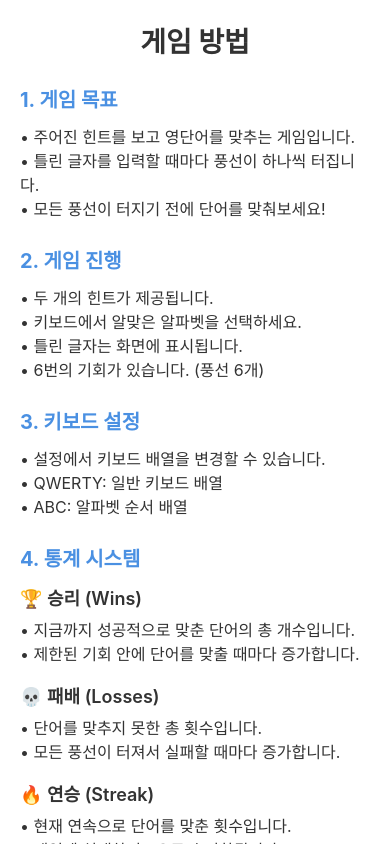
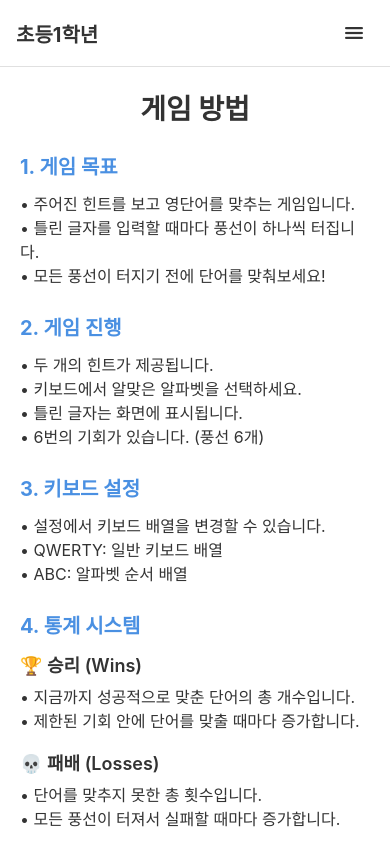
Before and after one commit to hiwony7933/VocaHang, a React Native app: screen /Tutorial in a window 390 px wide. Built offline with nearby package versions, Linux system fonts and the light colour scheme.

Commit message:
fix: 튜토리얼 레이아웃 수정

```diff
--- a/src/screens/TutorialScreen.tsx
+++ b/src/screens/TutorialScreen.tsx
@@ -1,9 +1,23 @@
-import React from "react";
-import { View, Text, StyleSheet, ScrollView } from "react-native";
+import React, { useState } from "react";
+import {
+  View,
+  Text,
+  StyleSheet,
+  ScrollView,
+  TouchableOpacity,
+} from "react-native";
 import { Colors } from "../constants/theme";
+import { Header } from "../components/Header";
+import { GNB } from "../components/GNB";
+import { useNavigation } from "@react-navigation/native";
 
 export const TutorialScreen: React.FC = () => {
+  const [isGNBVisible, setIsGNBVisible] = useState(false);
+  const navigation = useNavigation();
+
   return (
+    <View style={styles.wrapper}>
+      <Header onMenuPress={() => setIsGNBVisible(true)} />
       <ScrollView style={styles.container}>
         <Text style={styles.title}>게임 방법</Text>
 
@@ -20,8 +34,8 @@ export const TutorialScreen: React.FC = () => {
           <Text style={styles.sectionTitle}>2. 게임 진행</Text>
           <Text style={styles.description}>
             • 두 개의 힌트가 제공됩니다.{"\n"}• 키보드에서 알맞은 알파벳을
-          선택하세요.{"\n"}• 틀린 글자는 화면에 표시됩니다.{"\n"}• 6번의 기회가
-          있습니다. (풍선 6개)
+            선택하세요.{"\n"}• 틀린 글자는 화면에 표시됩니다.{"\n"}• 6번의
+            기회가 있습니다. (풍선 6개)
           </Text>
         </View>
 
@@ -38,24 +52,25 @@ export const TutorialScreen: React.FC = () => {
           <View style={styles.statItem}>
             <Text style={styles.statTitle}>🏆 승리 (Wins)</Text>
             <Text style={styles.description}>
-            • 지금까지 성공적으로 맞춘 단어의 총 개수입니다.{"\n"}• 제한된 기회
-            안에 단어를 맞출 때마다 증가합니다.
+              • 지금까지 성공적으로 맞춘 단어의 총 개수입니다.{"\n"}• 제한된
+              기회 안에 단어를 맞출 때마다 증가합니다.
             </Text>
           </View>
 
           <View style={styles.statItem}>
             <Text style={styles.statTitle}>💀 패배 (Losses)</Text>
             <Text style={styles.description}>
-            • 단어를 맞추지 못한 총 횟수입니다.{"\n"}• 모든 풍선이 터져서 실패할
-            때마다 증가합니다.
+              • 단어를 맞추지 못한 총 횟수입니다.{"\n"}• 모든 풍선이 터져서
+              실패할 때마다 증가합니다.
             </Text>
           </View>
 
           <View style={styles.statItem}>
             <Text style={styles.statTitle}>🔥 연승 (Streak)</Text>
             <Text style={styles.description}>
-            • 현재 연속으로 단어를 맞춘 횟수입니다.{"\n"}• 게임에 실패하면 0으로
-            초기화됩니다.{"\n"}• 연승을 이어가면서 실력 향상을 확인해보세요!
+              • 현재 연속으로 단어를 맞춘 횟수입니다.{"\n"}• 게임에 실패하면
+              0으로 초기화됩니다.{"\n"}• 연승을 이어가면서 실력 향상을
+              확인해보세요!
             </Text>
           </View>
 
@@ -63,7 +78,8 @@ export const TutorialScreen: React.FC = () => {
             <Text style={styles.statTitle}>🏅 최고 기록 (Best)</Text>
             <Text style={styles.description}>
               • 가장 길게 이어간 연승 기록입니다.{"\n"}• 현재 연승이 이전 기록을
-            넘으면 자동으로 갱신됩니다.{"\n"}• 자신의 최고 기록에 도전해보세요!
+              넘으면 자동으로 갱신됩니다.{"\n"}• 자신의 최고 기록에
+              도전해보세요!
             </Text>
           </View>
         </View>
@@ -75,14 +91,33 @@ export const TutorialScreen: React.FC = () => {
             매번 새로운 단어가 제공됩니다.
           </Text>
         </View>
+
+        <TouchableOpacity
+          style={styles.backToGameButton}
+          onPress={() => navigation.navigate("VocaMan" as never)}
+        >
+          <Text style={styles.backToGameText}>게임으로 돌아가기</Text>
+        </TouchableOpacity>
       </ScrollView>
+      <GNB
+        visible={isGNBVisible}
+        onClose={() => setIsGNBVisible(false)}
+        onNavigate={(screen) => {
+          navigation.navigate(screen as never);
+          setIsGNBVisible(false);
+        }}
+      />
+    </View>
   );
 };
 
 const styles = StyleSheet.create({
+  wrapper: {
+    flex: 1,
+    backgroundColor: Colors.background,
+  },
   container: {
     flex: 1,
-    backgroundColor: Colors.background,
     padding: 20,
   },
   title: {
@@ -115,4 +150,17 @@ const styles = StyleSheet.create({
     color: Colors.text,
     marginBottom: 8,
   },
+  backToGameButton: {
+    backgroundColor: Colors.primary,
+    paddingVertical: 16,
+    borderRadius: 8,
+    marginTop: 24,
+    marginBottom: 32,
+  },
+  backToGameText: {
+    color: Colors.background,
+    fontSize: 16,
+    fontWeight: "bold",
+    textAlign: "center",
+  },
 });
```
Lines whose indentation alone changed are shown as unchanged.
